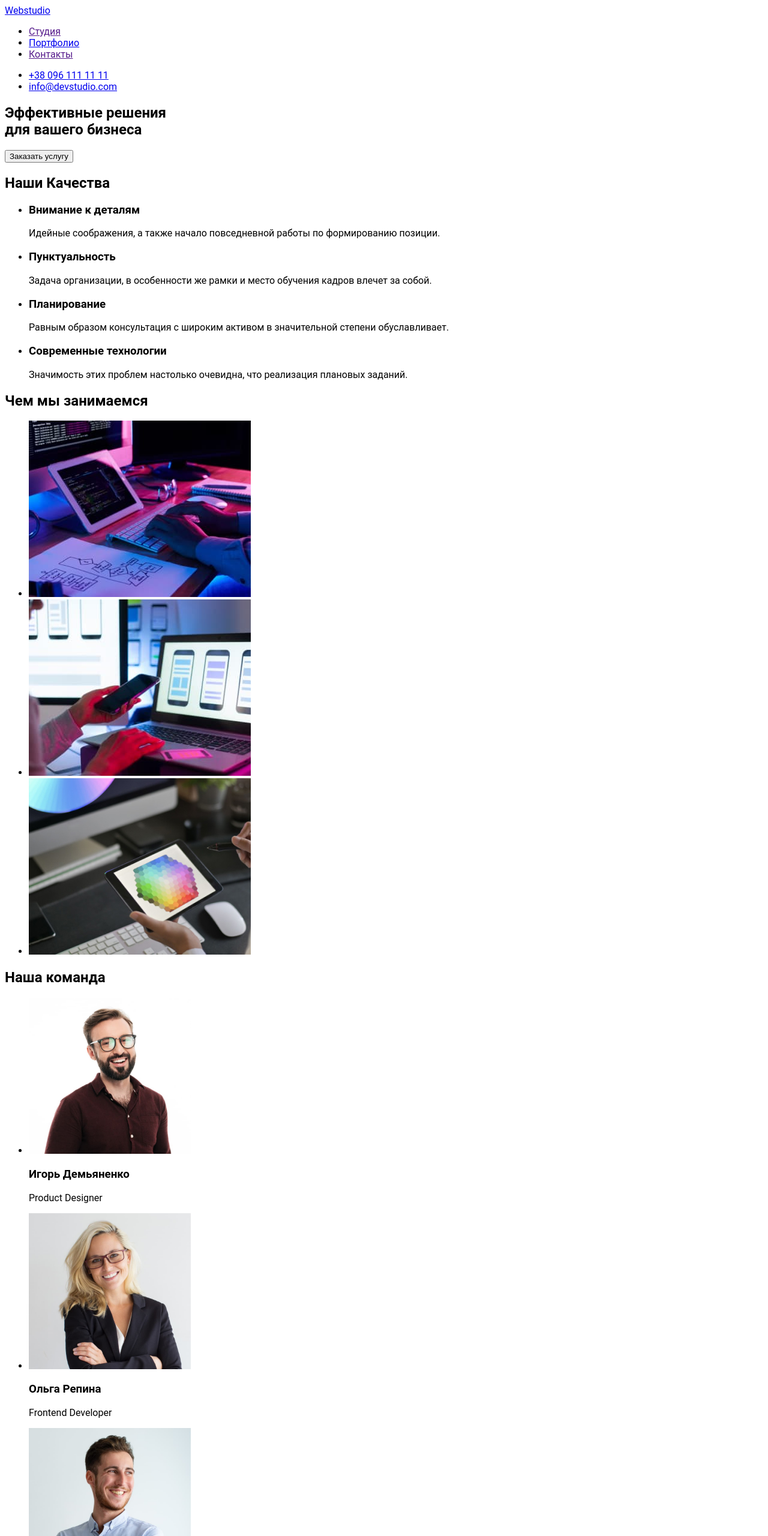
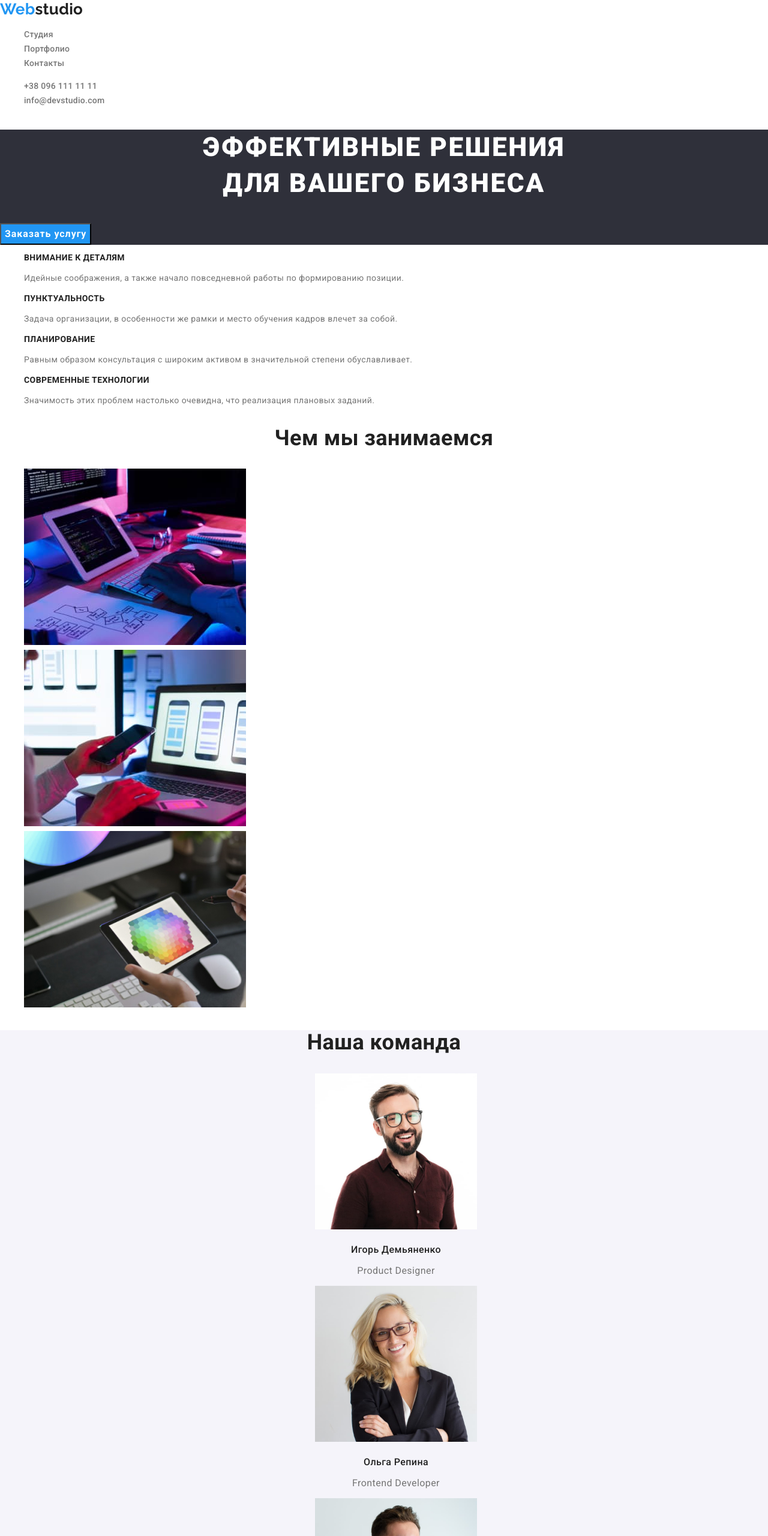
Before and after one commit to VasylievKostia/goit-markup-hw-02, a plain HTML site: page index.html in a window 1280 px wide. Shown: the top 2560 px of the page at 60% size. Drawn offline with nearby package versions, Linux system fonts and the light colour scheme; a web font is replaced by a local one.

Commit message:
porfolio-css

```diff
--- a/css/styles.css
+++ b/css/styles.css
@@ -1,3 +1,156 @@
+:root {
+    --main-text-color: #757575;
+    --background-color: #2F303A;
+    --header-color: #212121;
+    --hero-text-color: #ffffff;
+    --logo-button-color: #2196F3;
+    --ligth-bg-color: #F5F4FA;
+    --button-hover-color: #188CE8;
+}
 body {
-    font-family: Roboto, sans-serif;
+    font-family: "Roboto", sans-serif;
+    font-weight: 400;
+    font-size: 14px;
+    line-height: 1.71;
+    letter-spacing: 0.03em;
+    color: var(--main-text-color)
 }
+.link {
+    text-decoration: none;
+    color: inherit;
+}
+.header .link:focus,
+.header .link:hover {
+    color: var(--logo-button-color);
+}
+.list {
+    list-style: none;
+}
+.main-button {
+    color: var(--hero-text-color);
+    background-color: var(--logo-button-color);
+    font-weight: 700;
+    font-size: 16px;
+    line-height: 1.87;
+    align-items: center;
+    text-align: center;
+    letter-spacing: 0.06em;
+    display: flex;
+    cursor: pointer;
+}
+.main-button:hover,
+.main-button:focus {
+    background-color: var(--button-hover-color);
+}
+
+.header-logo {
+    font-family: Raleway;
+    font-weight: 700;
+    font-size: 26px;
+    line-height: 1.19;
+    color: var(--header-color);
+}
+.logo-part {
+    color: var(--logo-button-color);
+}
+.header .link {
+    font-weight: 500;
+    font-size: 14px;
+    line-height: 1.14;
+    letter-spacing: 0.02em;
+}
+.hero {
+    background-color: var(--background-color);
+    text-align: center;
+}
+.hero-text {
+    font-weight: 900;
+    font-size: 44px;
+    line-height: 1.36;
+    letter-spacing: 0.06em;
+    text-transform: uppercase;
+    color: var(--hero-text-color);}
+.visually-hidden {
+    position: absolute !important;
+    clip: rect(1px 1px 1px 1px);
+    clip: rect(1px, 1px, 1px, 1px);
+    padding: 0 !important;
+    border: 0 !important;
+    height: 1px !important;
+    width: 1px !important;
+    overflow: hidden;
+    list-style: none;
+  }
+  .title {
+    font-weight: 700;
+    font-size: 36px;
+    line-height: 1.16;
+    text-align: center;
+    color: var(--header-color);
+  }
+  .sub-title {
+    font-weight: 700;
+    font-size: 14px;
+    line-height: 1.14;
+    text-transform: uppercase;
+    color: var(--header-color);
+  }
+  .team-section {
+    text-align: center;
+    background-color: var(--ligth-bg-color);
+  }
+  .member-name {
+
+    font-weight: 500;
+    font-size: 16px;
+    line-height: 1.19;
+    color: var(--header-color);
+  }
+  .member-position {
+    font-weight: 400;
+    font-size: 16px;
+    line-height: 1.19;
+    }
+
+    .footer {
+        background-color: var(--background-color);
+    }
+    .footer-logo {
+    font-family: Raleway;
+    font-weight: 700;
+    font-size: 26px;
+    line-height: 1.19;
+    color: var(--hero-text-color);
+    }
+.adress-list {
+    font-style: normal;
+}
+.adress {
+    color: var(--hero-text-color);
+}
+.portpholio-button {
+    font-weight: 500;
+    font-size: 16px;
+    line-height: 1.62;
+    text-align: center;
+    color: var(--header-color);
+    background-color: var(--ligth-bg-color);
+}
+.portpholio-button:hover,
+.portpholio-button:focus {
+    background-color: var(--logo-button-color);
+    color: var(--hero-text-color);
+    cursor: pointer;
+}
+.portpholio-list-titel {
+    font-weight: 700;
+    font-size: 18px;
+    line-height: 3;
+    letter-spacing: 0.06em;
+    color: var(--header-color);
+}
+.portpholio-list-text {
+    font-weight: 400;
+    font-size: 16px;
+    line-height: 1.87;
+}
--- a/index.html
+++ b/index.html
@@ -4,91 +4,93 @@
     <meta charset="UTF-8">
     <meta http-equiv="X-UA-Compatible" content="IE=edge">
     <meta name="viewport" content="width=device-width, initial-scale=1.0">
-    <link rel="stylesheet" href="https://fonts.google.com/share?selection.family=Raleway:wght@700%7CRoboto:wght@400;500;700;900">
+    <link rel="stylesheet" href="https://cdnjs.cloudflare.com/ajax/libs/modern-normalize/0.2.0/modern-normalize.css">
+    <link rel="preconnect" href="https://fonts.gstatic.com">
+<link href="https://fonts.googleapis.com/css2?family=Raleway:wght@700&family=Roboto:wght@400;500;700;900&display=swap" rel="stylesheet">
     <link rel="stylesheet" href="./css/styles.css">
     <title>Студия</title>
 </head>
 <body>
-    <header>
+    <header class="header">
         <!--Логотип-->
-        <a href="./index.html">Webstudio</a>
+        <a class="link" href="./index.html"><span class="header-logo"><span class="logo-part">Web</span>studio</span> </a>
         <!--Навигация-->
         <nav>
-            <ul>
-                <li> <a href="">Студия</a> </li>
-                <li> <a href="./portfolio.html">Портфолио</a> </li>
-                <li> <a href="">Контакты</a></li>
+            <ul class="list">
+                <li> <a class="link" href="./index.html">Студия</a> </li>
+                <li> <a class="link" href="./portfolio.html">Портфолио</a> </li>
+                <li> <a class="link" href="">Контакты</a></li>
             </ul>
         </nav>
         <!--Контакты-->
-            <ul>
-                <li> <a href="tel:+380961111111">+38 096 111 11 11</a></li>
-                <li> <a href="mailto:info@devstudio.com">info@devstudio.com</a></li>
+            <ul class="list">
+                <li> <a class="link" href="tel:+380961111111">+38 096 111 11 11</a></li>
+                <li> <a class="link" href="mailto:info@devstudio.com">info@devstudio.com</a></li>
             </ul>
 
     </header>
     <main>
         <!--Блок-герой-->
-        <section>
-            <h1>Эффективные решения <br /> для вашего бизнеса</h1>
-            <button type="button">Заказать услугу</button>
+        <section class="hero">
+            <h1 class="hero-text">Эффективные решения <br /> для вашего бизнеса</h1>
+            <button class="main-button" type="button">Заказать услугу</button>
         </section>
         <!--Качества-->
         <section>
-            <h2>Наши Качества</h2>
-            <ul>
-                <li><h3>Внимание к деталям</h3>
+            <h2 class="visually-hidden">Наши Качества</h2>
+            <ul class="list">
+                <li><h3 class="sub-title">Внимание к деталям</h3>
                 <p>Идейные соображения, а также начало повседневной работы по формированию позиции.</p>
                 </li>
-                <li><h3>Пунктуальность</h3>
+                <li><h3 class="sub-title">Пунктуальность</h3>
                 <p>Задача организации, в особенности же рамки и место обучения кадров влечет за собой.</p> </li>
-                <li><h3>Планирование</h3>
+                <li><h3 class="sub-title">Планирование</h3>
                 <p>Равным образом консультация с широким активом в значительной степени обуславливает.</p></li>
-                <li><h3>Современные технологии</h3>
+                <li><h3 class="sub-title">Современные технологии</h3>
                 <p>Значимость этих проблем настолько очевидна, что реализация плановых заданий.</p></li>
             </ul>
         </section>
         <section>
             <!--Чем мы занимаемся-->
-            <h2>Чем мы занимаемся</h2>
-            <ul>
+            <h2 class="title">Чем мы занимаемся</h2>
+            <ul class="list">
                 <li><img src="./images/img1.jpg" alt="Работа с ПК"></li>
                 <li><img src="./images/img2.jpg" alt="Работа с Ноутбуком"></li>
                 <li><img src="./images/img3.jpg" alt="Работа с Планшетом"></li>
             </ul>
        </section>
-       <section>
+       <section class="team-section">
            <!--Наша команда-->
-           <h2>Наша команда</h2>
-           <ul>
+           <h2 class="title">Наша команда</h2>
+           <ul class="list">
                <li><img src="./images/team/tm1.jpg" alt="Игорь Демьяненко" width="270" height="260">
-                <h3>Игорь Демьяненко</h3>
-                <p>Product Designer</p>
+                <h3 class="member-name">Игорь Демьяненко</h3>
+                <p class="member-position">Product Designer</p>
                 </li>
                <li><img src="./images/team/tm2.jpg" alt="Ольга Репина" width="270" height="260">
-               <h3>Ольга Репина</h3>
-                <p>Frontend Developer</p>
+               <h3 class="member-name">Ольга Репина</h3>
+                <p class="member-position">Frontend Developer</p>
             </li>
                <li><img src="./images/team/tm3.jpg" alt="Николай Тарасов" width="270" height="260">
-               <h3>Николай Тарасов</h3>
-                <p>Marketing</p>
+               <h3 class="member-name">Николай Тарасов</h3>
+                <p class="member-position">Marketing</p>
             </li>
                <li><img src="./images/team/tm4.jpg" alt="Михаил Ермаков" width="270" height="260">
-               <h3>Михаил Ермаков</h3>
-                <p>UI Designer</p>
+               <h3 class="member-name">Михаил Ермаков</h3>
+                <p class="member-position">UI Designer</p>
             </li>
            </ul>
        </section>
     </main>
-    <footer>
+    <footer class="footer">
         <!--Логотип-->
-        <a href="./index.html">Webstudio</a>
+        <a class="link" href="./index.html"><span class="footer-logo"><span class="logo-part">Web</span>studio</span> </a>
         <!--Адресс-->
-        <address>
-            <ul>
-            <li><a href="https://goo.gl/maps/nLmr9THdFMke6AbC8" target="_blank" rel="noreferrer noopener">г. Киев, пр-т Леси Украинки, 26</a></li>
-            <li><a href="mailto:info@example.com">info@example.com</a></li>
-            <li><a href="tel:+380991111111">+38 099 111 11 11</a></li>
+        <address class="adress-list">
+            <ul class="list">
+            <li><a class="link" href="https://goo.gl/maps/nLmr9THdFMke6AbC8" target="_blank" rel="noreferrer noopener"> <span class="adress">г. Киев, пр-т Леси Украинки, 26</span> </a></li>
+            <li><a class="link" href="mailto:info@example.com">info@example.com</a></li>
+            <li><a class="link" href="tel:+380991111111">+38 099 111 11 11</a></li>
         </ul>
         </address>
     </footer>
```
Also changed, not shown: portfolio.html (+53 -55 lines), prettierrc.json (added, +19 -0 lines).
